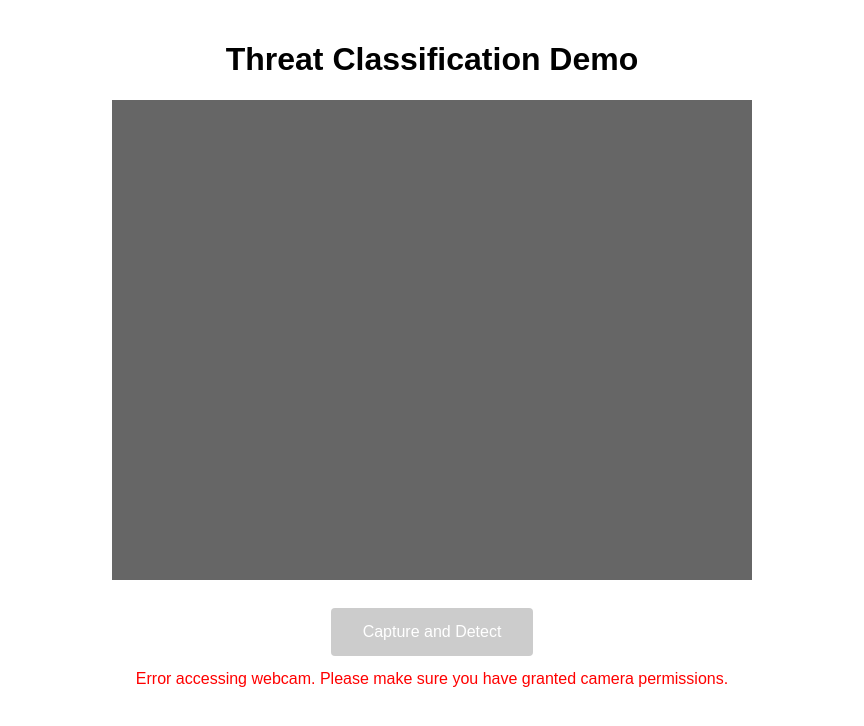
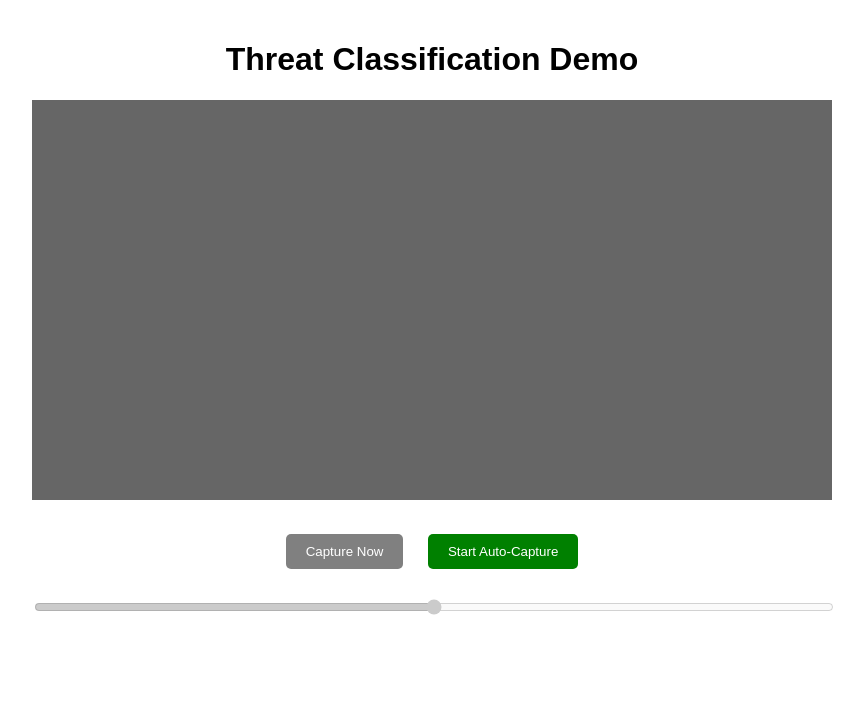
Before and after one commit to StephenRebel/CU-Computer-Vision, a Flask app: page / in a window 1280 px wide. Shown: the top 726 px of the page, without its empty margins (208-1072 px from the left). Run offline with Flask 3, Linux system fonts and the light colour scheme.

Commit message:
fixed it

```diff
--- a/app.py
+++ b/app.py
@@ -13,36 +13,48 @@ checkpoint = "SABR22/ViT-threat-classification-v2"
 model = AutoModelForImageClassification.from_pretrained(checkpoint)
 
 def process_image(image_data):
-    # Convert base64 image to PIL Image
-    image_bytes = base64.b64decode(image_data.split(',')[1])
-    image = Image.open(io.BytesIO(image_bytes))
+    try:
+        # Convert base64 image to PIL Image
+        image_bytes = base64.b64decode(image_data.split(',')[1])
+        image = Image.open(io.BytesIO(image_bytes))
+    except Exception as e:
+        print(f"Error decoding or opening image: {e}")
+        raise
 
-    # Define preprocessing steps
-    size = (224, 224)  # Assuming the size used in the training notebook
-    normalize = Normalize(mean=[0.485, 0.456, 0.406], std=[0.229, 0.224, 0.225])  # Example values, adjust if needed
-    preprocess = Compose([
-        RandomResizedCrop(size),  # Use the size from the training notebook
-        ToTensor(),
-        normalize
-    ])
+    try:
+        # Define preprocessing steps
+        size = (224, 224)  # Assuming the size used in the training notebook
+        normalize = Normalize(mean=[0.485, 0.456, 0.406], std=[0.229, 0.224, 0.225])  # Example values, adjust if needed
+        preprocess = Compose([
+            RandomResizedCrop(size),  # Use the size from the training notebook
+            ToTensor(),
+            normalize
+        ])
 
-    # Apply preprocessing
-    image = preprocess(image.convert("RGB")).unsqueeze(0)  # Add batch dimension
+        # Apply preprocessing
+        image = preprocess(image.convert("RGB")).unsqueeze(0)  # Add batch dimension
+    except Exception as e:
+        print(f"Error during preprocessing: {e}")
+        raise
 
-    # Process image using your model
-    inputs = {"pixel_values": image}
-    with torch.no_grad():
-        outputs = model(**inputs)
+    try:
+        # Process image using your model
+        inputs = {"pixel_values": image}
+        with torch.no_grad():
+            outputs = model(**inputs)
 
-    # Get prediction
-    predicted_class_idx = outputs.logits.argmax(-1).item()
-    predicted_class = model.config.id2label[str(predicted_class_idx)]
-    confidence = torch.nn.functional.softmax(outputs.logits, dim=-1)[0][predicted_class_idx].item()
+        # Get prediction
+        predicted_class_idx = outputs.logits.argmax(-1).item()
+        predicted_class = model.config.id2label[predicted_class_idx]
+        confidence = torch.nn.functional.softmax(outputs.logits, dim=-1)[0][predicted_class_idx].item()
 
-    return {
-        "class": predicted_class,
-        "confidence": f"{confidence:.2%}"
-    }
+        return {
+            "class": predicted_class,
+            "confidence": f"{confidence:.2%}"
+        }
+    except Exception as e:
+        print(f"Error during model inference: {e}")
+        raise
 
 @app.route('/')
 def index():
@@ -52,9 +64,11 @@ def index():
 def predict():
     try:
         image_data = request.json['image']
+        print("Got image data")
         result = process_image(image_data)
-        return jsonify(result)
+        return jsonify(result), 200
     except Exception as e:
+        print(e)
         return jsonify({"error": str(e)}), 500
 
 if __name__ == '__main__':
--- a/templates/index.html
+++ b/templates/index.html
@@ -3,7 +3,7 @@
 <head>
     <meta charset="UTF-8">
     <meta name="viewport" content="width=device-width, initial-scale=1.0">
-    <title>Object Detection Demo</title>
+    <title>Threat Classification Demo</title>
     <style>
         body {
             font-family: Arial, sans-serif;
@@ -18,36 +18,34 @@
         }
 
         #videoElement {
-            width: 640px;
-            height: 480px;
+            width: 100%;
+            height: auto;
             background-color: #666;
             margin-bottom: 20px;
+            transform: scaleX(-1);
         }
 
         .button {
-            background-color: #4CAF50;
+            padding: 10px 20px;
+            margin: 10px;
             border: none;
-            color: white;
-            padding: 15px 32px;
-            text-align: center;
-            text-decoration: none;
-            display: inline-block;
-            font-size: 16px;
-            margin: 4px 2px;
+            border-radius: 5px;
             cursor: pointer;
-            border-radius: 4px;
         }
 
-        .button:disabled {
-            background-color: #cccccc;
-            cursor: not-allowed;
+        .button-grey {
+            background-color: grey;
+            color: white;
         }
 
-        #result {
-            margin-top: 20px;
-            padding: 10px;
-            border-radius: 4px;
-            display: none;
+        .button-green {
+            background-color: green;
+            color: white;
+        }
+
+        .button-red {
+            background-color: red;
+            color: white;
         }
 
         .loading {
@@ -60,6 +58,11 @@
             margin-top: 10px;
             display: none;
         }
+
+        #confidenceSlider {
+            width: 100%;
+            margin-top: 20px;
+        }
     </style>
 </head>
 <body>
@@ -67,53 +70,49 @@
     <div class="container">
         <video id="videoElement" autoplay playsinline></video>
         <div>
-            <button id="captureButton" class="button">Capture and Detect</button>
+            <button id="captureButton" class="button button-grey">Capture Now</button>
+            <button id="autoCaptureButton" class="button button-green">Start Auto-Capture</button>
         </div>
         <div id="loading" class="loading">Processing...</div>
         <div id="error" class="error"></div>
         <div id="result"></div>
+        <input type="range" id="confidenceSlider" min="0" max="1" step="0.01" value="0.5" disabled>
     </div>
 
     <script>
         const video = document.getElementById('videoElement');
         const captureButton = document.getElementById('captureButton');
+        const autoCaptureButton = document.getElementById('autoCaptureButton');
         const resultDiv = document.getElementById('result');
         const loadingDiv = document.getElementById('loading');
         const errorDiv = document.getElementById('error');
+        const confidenceSlider = document.getElementById('confidenceSlider');
+
+        let autoCaptureInterval = null;
+        let cumulativeAverage = 0;
+        let count = 0;
 
         // Access webcam
         async function startVideo() {
             try {
                 const stream = await navigator.mediaDevices.getUserMedia({ video: true });
                 video.srcObject = stream;
-            } catch (err) {
-                console.error("Error accessing webcam:", err);
-                errorDiv.textContent = "Error accessing webcam. Please make sure you have granted camera permissions.";
-                errorDiv.style.display = "block";
-                captureButton.disabled = true;
+            } catch (error) {
+                console.error('Error accessing webcam:', error);
             }
         }
 
-        // Capture image and send to server
+        // Capture frame and send to server
         async function captureAndDetect() {
-            // Create a canvas to capture the video frame
             const canvas = document.createElement('canvas');
             canvas.width = video.videoWidth;
             canvas.height = video.videoHeight;
-            const ctx = canvas.getContext('2d');
-            ctx.drawImage(video, 0, 0);
-
-            // Convert to base64
+            const context = canvas.getContext('2d');
+            context.drawImage(video, 0, 0, canvas.width, canvas.height);
             const imageData = canvas.toDataURL('image/jpeg');
 
-            // Show loading state
-            loadingDiv.style.display = 'block';
-            resultDiv.style.display = 'none';
-            errorDiv.style.display = 'none';
-            captureButton.disabled = true;
-
             try {
-                // Send to server
+                loadingDiv.style.display = 'block';
                 const response = await fetch('/predict', {
                     method: 'POST',
                     headers: {
@@ -125,12 +124,18 @@
                 const result = await response.json();
 
                 if (response.ok) {
+                    const confidence = parseFloat(result.confidence) / 100;
+                    cumulativeAverage = ((cumulativeAverage * count) + confidence) / (count + 1);
+                    count++;
+
                     resultDiv.innerHTML = `
                         <h3>Detection Result:</h3>
                         <p>Class: ${result.class}</p>
                         <p>Confidence: ${result.confidence}</p>
                     `;
                     resultDiv.style.display = 'block';
+
+                    updateSlider(cumulativeAverage);
                 } else {
                     throw new Error(result.error || 'Error processing image');
                 }
@@ -139,13 +144,37 @@
                 errorDiv.style.display = 'block';
             } finally {
                 loadingDiv.style.display = 'none';
-                captureButton.disabled = false;
             }
         }
 
-        // Event listeners
+        // Update slider value and color
+        function updateSlider(value) {
+            confidenceSlider.value = value;
+            const green = Math.round((1 - value) * 255);
+            const red = Math.round(value * 255);
+            confidenceSlider.style.background = `linear-gradient(to right, rgb(${red}, ${green}, 0) ${value * 100}%, #ccc ${value * 100}%)`;
+        }
+
+        // Toggle auto-capture
+        function toggleAutoCapture() {
+            if (autoCaptureInterval) {
+                clearInterval(autoCaptureInterval);
+                autoCaptureInterval = null;
+                autoCaptureButton.textContent = 'Start Auto-Capture';
+                autoCaptureButton.classList.remove('button-red');
+                autoCaptureButton.classList.add('button-green');
+            } else {
+                autoCaptureInterval = setInterval(captureAndDetect, 1000); // Capture every second
+                autoCaptureButton.textContent = 'Stop Auto-Capture';
+                autoCaptureButton.classList.remove('button-green');
+                autoCaptureButton.classList.add('button-red');
+            }
+        }
+
+        captureButton.addEventListener('click', captureAndDetect);
+        autoCaptureButton.addEventListener('click', toggleAutoCapture);
+
         startVideo();
-        captureButton.addEventListener('click', captureAndDetect);
     </script>
 </body>
 </html>
```
